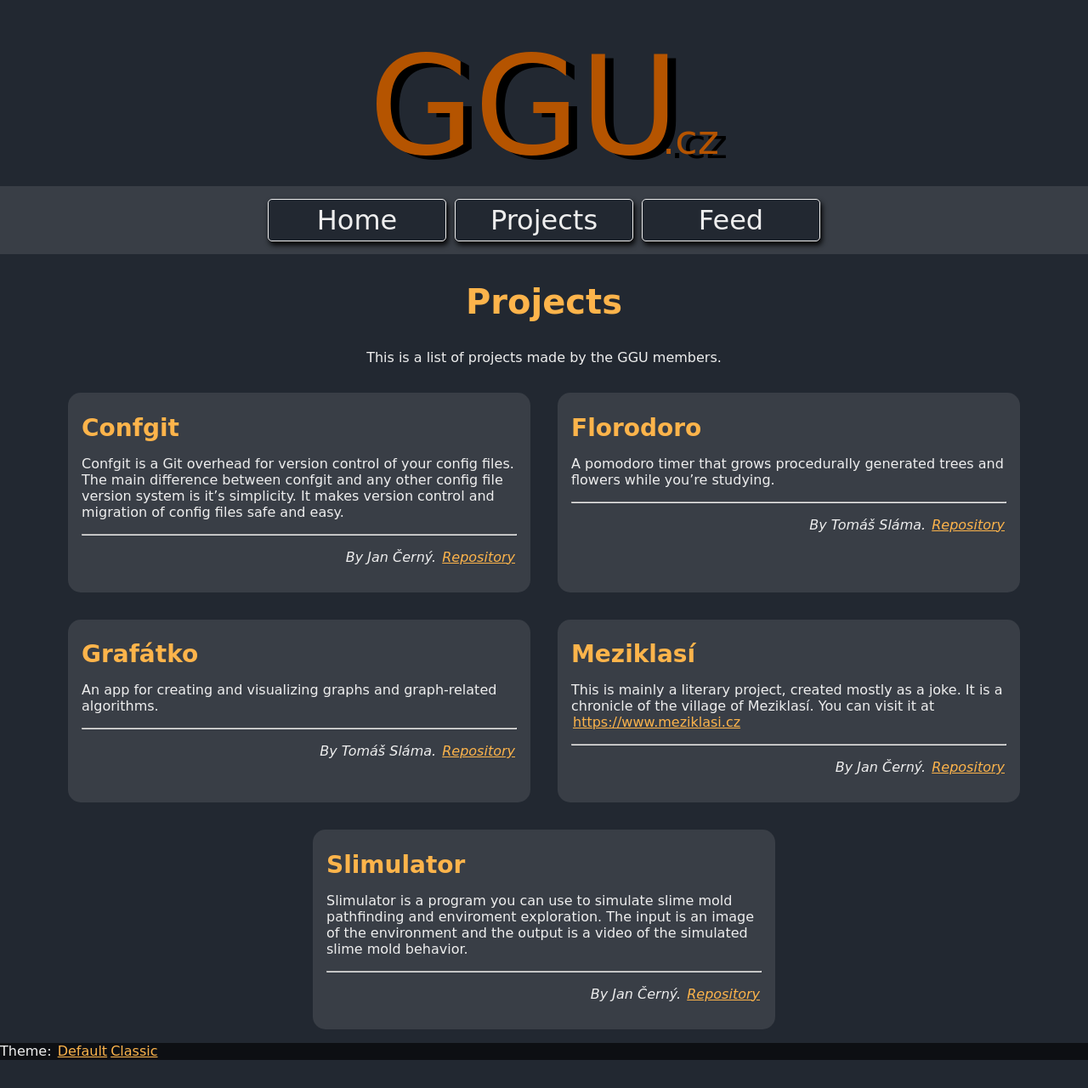
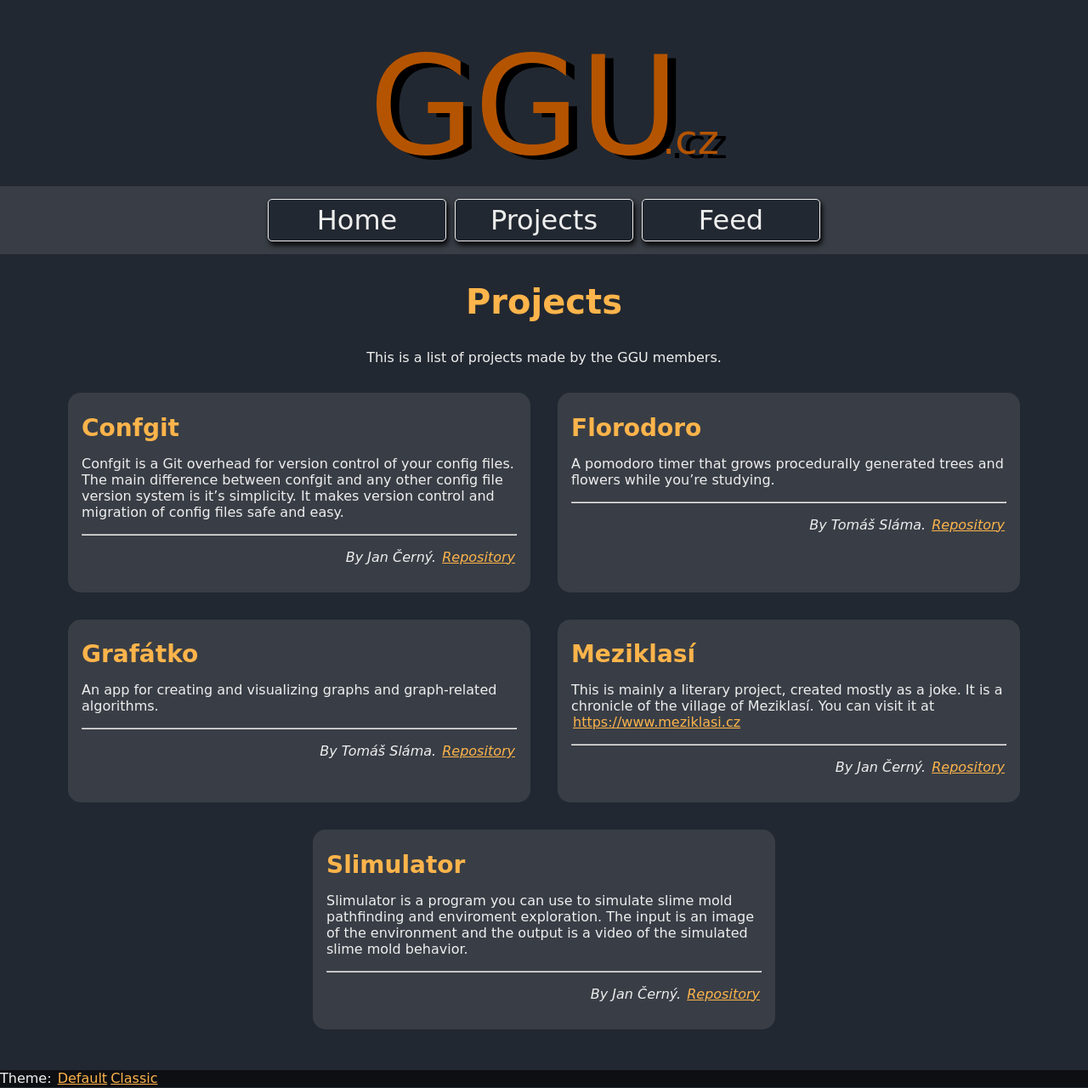
Before and after one commit to yagarea/ggu.cz, a Jekyll site: the page built from projects.md, in a window 1280 px wide. Shown: the whole page at 85% size. Built offline with Jekyll 4.4.1, drawn with Linux system fonts in a browser that asks for light colours; before the commit the page ends 1248 px from its top, so only the background shows below that.

Commit message:
bottom spacing

```diff
--- a/assets/css/styles.sass
+++ b/assets/css/styles.sass
@@ -78,6 +78,7 @@ main > p
 .content-centerer
   max-width: 80em
   margin: auto
+  padding-bottom: 2em
 
 .logo
   margin: 2em auto
```
